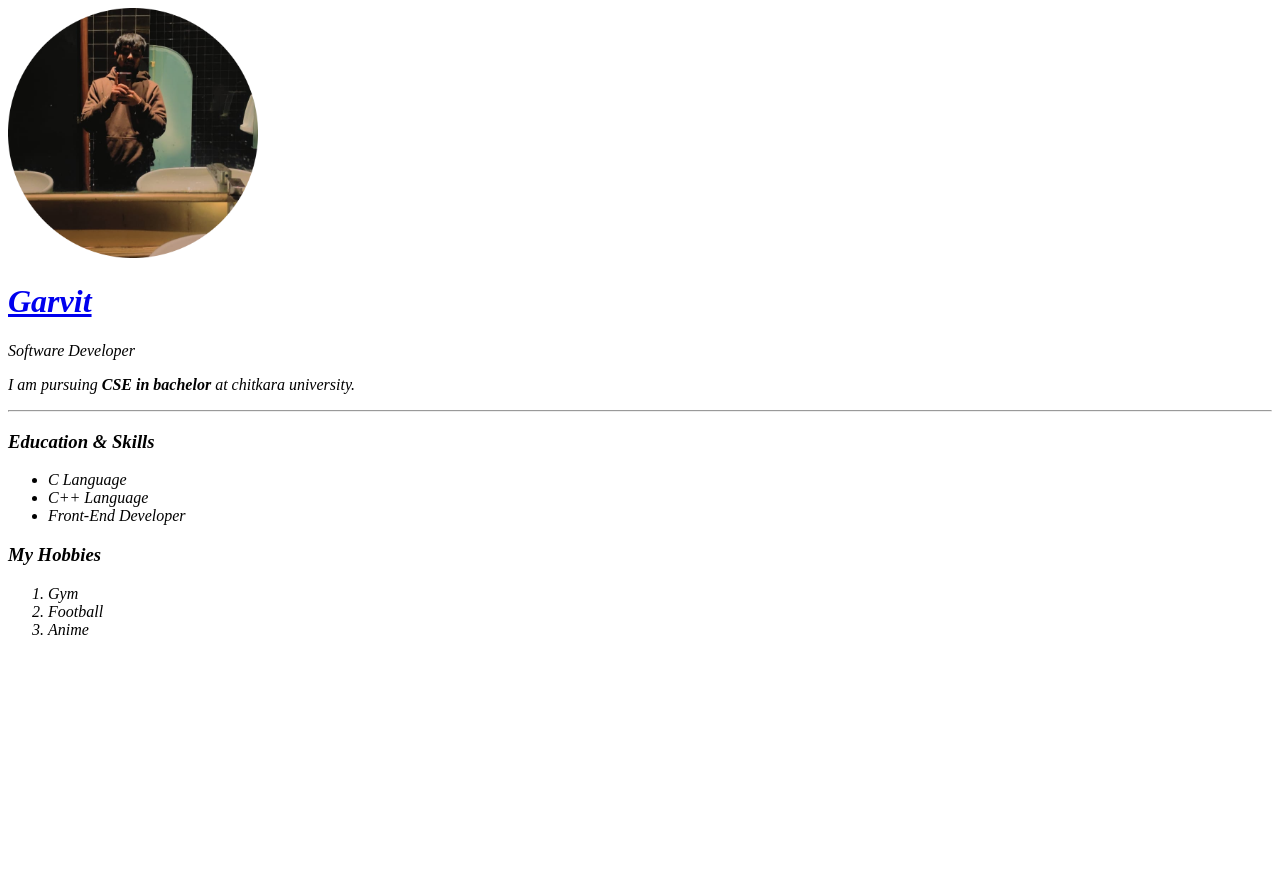
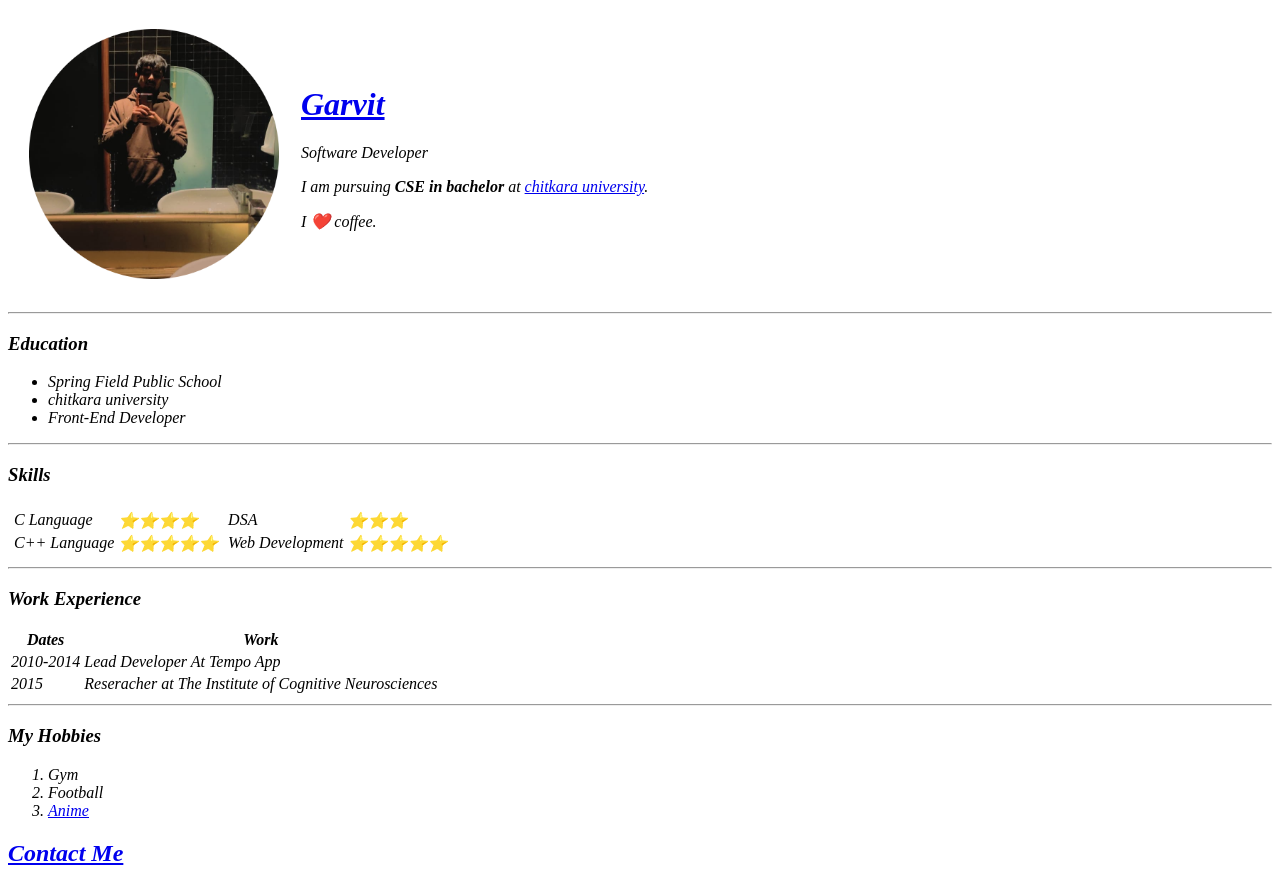
Before and after one commit to garggarvit1/CV, a plain HTML site: page index.html in a window 1280 px wide. Before the commit the page ends 800 px from the top, so only its background shows below. Drawn offline with Linux system fonts and the light colour scheme.

Commit message:
update html

```diff
--- a/index.html
+++ b/index.html
@@ -5,24 +5,81 @@
     <title>Garvit Personal Website</title>
 </head>
 <body>
-    <img src="garvit.png" alt="Garvit image" height="250px">
     <em>
-    <h1><em><a href="https://www.linkedin.com/in/garvit-garg-3a7184227/">Garvit</a></em></h1>
-    <p><em>Software Developer</em> </p>
-    <p><em>I am pursuing <strong>CSE in bachelor</strong> at chitkara university.</em></p>
+    <table cellspacing="20px">
+        <tr>
+            <td><img src="garvit.png" alt="Garvit image" height="250px"></td>
+            <td> <h1><em><a href="https://www.linkedin.com/in/garvit-garg-3a7184227/">Garvit</a></em></h1>
+            <p><em>Software Developer</em> </p>
+            <p><em>I am pursuing <strong>CSE in bachelor</strong> at <a href="https://www.chitkara.edu.in/">chitkara university</a>.</em></p>
+            <p>I ❤️ coffee.</p></td>
+        </tr>
+    </table>
     <hr>
-    <h3>Education & Skills</h3>
+    <h3>Education</h3>
     <ul>
-        <li>C Language</li>
-        <li>C++ Language</li>
+        <li>Spring Field Public School</li>
+        <li>chitkara university</li>
         <li>Front-End Developer</li>
     </ul>
+    <hr>
+    <h3>Skills</h3>
+    <table>
+        <tr>
+            <td>
+                <table>
+                    <tr>
+                        <td>C Language</td>
+                        <td>⭐⭐⭐⭐</td>
+                    </tr>
+                    <tr>
+                        <td>C++ Language</td>
+                        <td>⭐⭐⭐⭐⭐</td>
+                    </tr>
+                </table>
+            </td>
+            <td>
+                <table>
+                    <tr>
+                        <td>DSA</td>
+                        <td>⭐⭐⭐</td>
+                    </tr>
+                    <tr>
+                        <td>Web Development</td>
+                        <td>⭐⭐⭐⭐⭐</td>
+                    </tr>
+                </table>
+            </td>
+        </tr>
+    </table>
+    <hr>
+    <h3>Work Experience</h3>
+    <table>
+        <thead>
+        <tr>
+            <th>Dates</th>
+            <th>Work</th>
+        </tr>
+        </thead>
+        <tbody>
+            <tr>
+                <td>2010-2014</td>
+                <td>Lead Developer At Tempo App</td>
+            </tr>
+            <tr>
+                <td>2015</td>
+                <td>Reseracher at The Institute of Cognitive Neurosciences</td>
+            </tr>
+        </tbody>
+    </table>
+    <hr>
     <h3>My Hobbies</h3>
-    <ol >
+    <ol>
        <li>Gym</li>
        <li>Football</li>
-       <li>Anime</li>
+       <li><u><a href="https://zoro.to/home">Anime</a></u></li>
     </ol>
+    <a href="contact.html"><h2>Contact Me</h2></a>
     </em>
 </body>
 </html>
```
Also changed, not shown: contact.html (added, +21 -0 lines).
